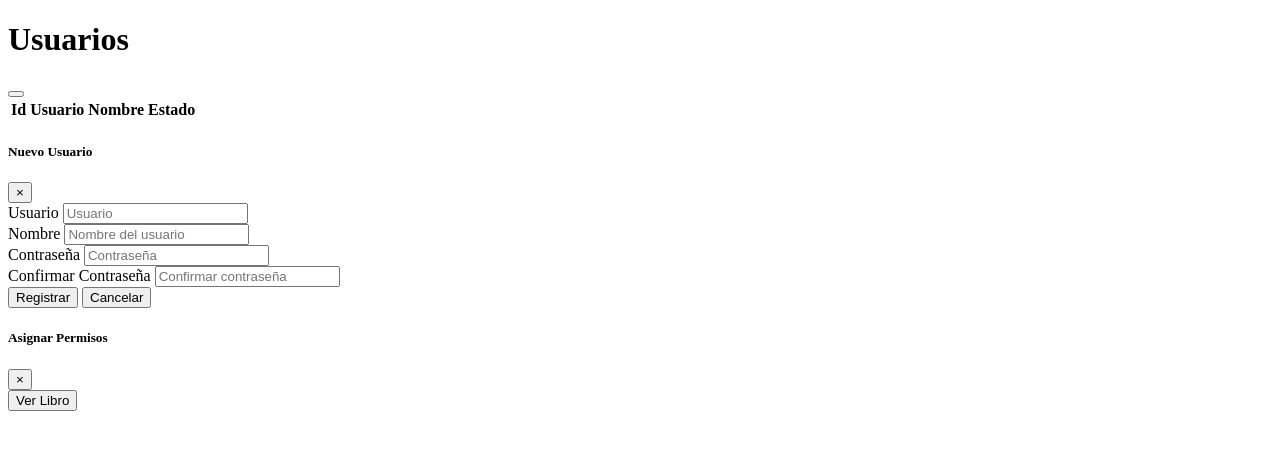
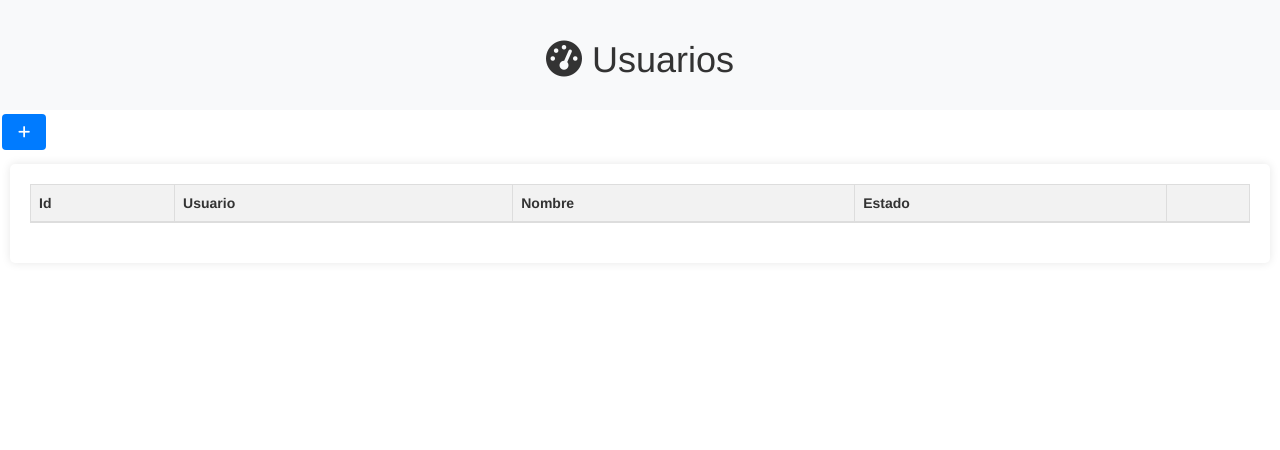
Before and after one commit to NoxiousCape/SIGBMS, a PHP site: page /Users.html in a window 1280 px wide. Shown: the top 450 px of the page. Run offline with PHP 8.4, Linux system fonts and the light colour scheme; lists and menus that the app fills with data are empty; some libraries are stand-ins or nearby versions.

Commit message:
css users

```diff
--- a/Home.html
+++ b/Home.html
@@ -1,6 +1,7 @@
 <!DOCTYPE HTML>
 <html>
 <html lang="es">
+
 <head>
     <meta charset="UTF-8">
     <!-- Agrega jQuery -->
@@ -32,8 +33,9 @@
     <header>
 
         <div class="wrapper">
-            <img src="../img/Logo3.png" alt="Logo de Mi Sitio Web" title="Joaquin Gonzalez Camargo" width="80" height="80">
-            <h1>SIGBMS<span class="color">.</span></h1>
+
+            <h1><img src="../img/Logo3.png" alt="Logo de Mi Sitio Web" title="Joaquin Gonzalez Camargo" width="70"
+                    height="70"> SIGBMS<span class="color">.</span></h1>
             <nav>
                 <ul>
                     <li><a href="#">Home</a></li>
--- a/Users.html
+++ b/Users.html
@@ -2,7 +2,19 @@
 <html>
 <head>
     <title>Usuarios</title>
-    <!-- Aquí puedes incluir las etiquetas meta, estilos, scripts y otros elementos del encabezado -->
+    <script src="https://kit.fontawesome.com/64d58efce2.js" crossorigin="anonymous"></script>
+    <meta http-equiv="Content-Type" content="text/html; charset=utf-8">
+    <!--[if lt IE 9]>
+    <script src="http://html5shiv.googlecode.com/svn/trunk/html5.js"></script>
+    <![endif]-->
+    <!--link rel="stylesheet" type="text/css" href="css/home.css"-->
+    <link rel="stylesheet" href="https://maxcdn.bootstrapcdn.com/bootstrap/3.3.7/css/bootstrap.min.css">
+    <link rel="stylesheet" type="text/css" href="css/usuario.css">
+    <link href='http://fonts.googleapis.com/css?family=Crete+Round' rel='stylesheet' type='text/css'>
+
+    <!--script-- src="https://ajax.googleapis.com/ajax/libs/jquery/3.1.1/jquery.min.js"></script-->
+    <!--script src="https://maxcdn.bootstrapcdn.com/bootstrap/3.3.7/js/bootstrap.min.js"></script-->
+    <link rel="icon" href="../img/user.png" type="image/x-icon">
 </head>
 <body>
     <div class="app-title">
--- a/css/home_owner.css
+++ b/css/usuario.css
@@ -1,3 +1,5 @@
+//Puedes basarte en este css para hacer el de esta pagina
+/*
 body {
     background-color: #1b1b3f;
     color: rgb(251, 247, 247);
@@ -8,7 +10,7 @@ p {
     margin-bottom: 20px;
 }
 
-/*Nombre principal*/
+
 h1 {
     font-family: 'Crete Round', serif;
     font-weight: bold;
@@ -69,11 +71,11 @@ small {
     padding: 0 10px;
     width: 940px;
 }
-/*TODO seccion cabecera*/
+
 header {
-    height: 60px;
+    height: 70px;
 }
-/*para cambiar la posicion de los titulos*/
+
 header h1 {
     float: left;
     margin-top: 15px;
@@ -97,11 +99,11 @@ header nav ul li a {
     margin-right: 20px;
 }
 header img {
-    max-width: 100%; /* Hacer que la imagen sea responsive (ancho máximo del 100%) */
-    height: auto; /* Mantener la proporción de la imagen */
+    max-width: 100%;
+    height: auto;
 }
 
-/*TODO seccion imagen*/
+
 #hero-image {
     height: 680px;
     padding-top: 1px;
@@ -128,7 +130,7 @@ header img {
     color: #fff;
 }
 
-/*TODO Seccion features*/
+
 #features ul {
     margin: 90px 0;
 }
@@ -192,7 +194,7 @@ header img {
     height: 80px;
 }
 
-/*TODO Contenid primario*/
+
 #primary-content {
     background-color: #282868 ;
     padding: 60px 0;
@@ -209,7 +211,6 @@ header img {
     margin: 20px 0;
 }
 
-/*TODO Contenido secundario*/
 #secondary-content {
     padding: 60px 0;
     text-align: center;
@@ -244,7 +245,7 @@ article h4 {
     color: #fff;
 }
 
-/*TODO Call To Action*/
+
 #cta {
     padding: 60px 0;
     text-align: center;
@@ -272,7 +273,7 @@ article h4 {
     color: #fff;
 }
 
-/*TODO pie de pagina*/
+
 footer {
     padding: 60px 0;
     background-color: #282868;
@@ -294,3 +295,223 @@ footer {
 #footer-links ul li {
     margin: 10px 0;
 }
+*/
+
+body {
+    background-color: #1b1b3f;
+    color: rgb(251, 247, 247);
+    font: normal 15px "Helvetica Neue", Arial, Helvetica, Geneva, sans-serif;
+}
+
+.app-title {
+    background-color: #f8f9fa;
+    padding: 20px;
+    text-align: center;
+}
+
+.btn-primary {
+    background-color: #007bff;
+    border: none;
+    color: white;
+    cursor: pointer;
+    font-size: 14px;
+    padding: 8px 16px;
+    text-align: center;
+    text-decoration: none;
+    display: inline-block;
+    margin: 4px 2px;
+    transition-duration: 0.4s;
+}
+
+.btn-primary:hover {
+    background-color: #0056b3;
+    color: white;
+}
+
+.row {
+    display: flex;
+    flex-wrap: wrap;
+}
+
+.col-lg-12 {
+    flex: 0 0 100%;
+    max-width: 100%;
+}
+
+.tile {
+    background-color: #ffffff;
+    border-radius: 5px;
+    box-shadow: 0 0 10px rgba(0, 0, 0, 0.1);
+    margin: 10px;
+    padding: 20px;
+}
+
+.table {
+    width: 100%;
+    border-collapse: collapse;
+}
+
+.table th,
+.table td {
+    border: 1px solid #ddd;
+    padding: 8px;
+    text-align: left;
+}
+
+.table th {
+    background-color: #f2f2f2;
+    font-weight: bold;
+}
+
+.table tr:nth-child(even) {
+    background-color: #f2f2f2;
+}
+
+.table tr:hover {
+    background-color: #ddd;
+}
+
+//Basado en este css anterio, puedes hacer uno mejorando el de abajo ?
+
+/*
+header {
+    background-color: #1b1b3f;
+    color: #ffff;
+    height: 70px;
+    display: flex;
+    justify-content: space-between;
+    align-items: center;
+    padding: 0 20px;
+}
+
+header h1 {
+    font-size: 24px;
+    margin: 0;
+}
+
+
+.btn-primary {
+    background-color: #02b8dd;
+    color: #fff;
+    border: none;
+    border-radius: 5px;
+    padding: 10px 20px;
+    font-size: 16px;
+    cursor: pointer;
+}
+
+.btn-primary:hover {
+    background-color: #01789d;
+}
+
+.table {
+    width: 100%;
+    border-collapse: collapse;
+}
+
+.table th, .table td {
+    border: 1px solid #ddd;
+    padding: 10px;
+    text-align: left;
+}
+
+.thead-dark {
+    background-color: #333;
+    color: #fff;
+}
+
+
+.modal {
+    display: none;
+    position: fixed;
+    z-index: 1000;
+    left: 0;
+    top: 0;
+    width: 100%;
+    height: 100%;
+    overflow: auto;
+    background-color: rgba(0,0,0,0.7);
+}
+
+.modal-content {
+    background-color: #fff;
+    margin: 10% auto;
+    padding: 20px;
+    border-radius: 5px;
+    box-shadow: 0 4px 8px rgba(0, 0, 0, 0.2);
+}
+
+.modal-header {
+    background-color: #02b8dd;
+    color: #fff;
+    padding: 10px;
+    border-radius: 5px 5px 0 0;
+}
+
+.modal-title {
+    font-size: 18px;
+    font-weight: bold;
+    margin: 0;
+}
+
+.modal-body {
+    padding: 20px;
+}
+
+.modal-footer {
+    background-color: #f4f4f4;
+    padding: 10px;
+    border-radius: 0 0 5px 5px;
+    text-align: right;
+}
+
+
+.form-group {
+    margin-bottom: 20px;
+}
+
+.form-control {
+    width: 100%;
+    padding: 10px;
+    border: 1px solid #ddd;
+    border-radius: 5px;
+}
+
+
+#btnAccion {
+    background-color: #02b8dd;
+    color: #fff;
+    border: none;
+    border-radius: 5px;
+    padding: 10px 20px;
+    font-size: 16px;
+    cursor: pointer;
+}
+
+#btnAccion:hover {
+    background-color: #01789d;
+}
+
+.btn-danger {
+    background-color: #ff3b3b;
+    color: #fff;
+    border: none;
+    border-radius: 5px;
+    padding: 10px 20px;
+    font-size: 16px;
+    cursor: pointer;
+}
+
+.btn-danger:hover {
+    background-color: #ff0000;
+}
+
+
+footer a {
+    color: #02b8dd;
+    text-decoration: none;
+}
+
+footer a:hover {
+    text-decoration: underline;
+}*/
```
Also changed, not shown: img/user.png (added).
